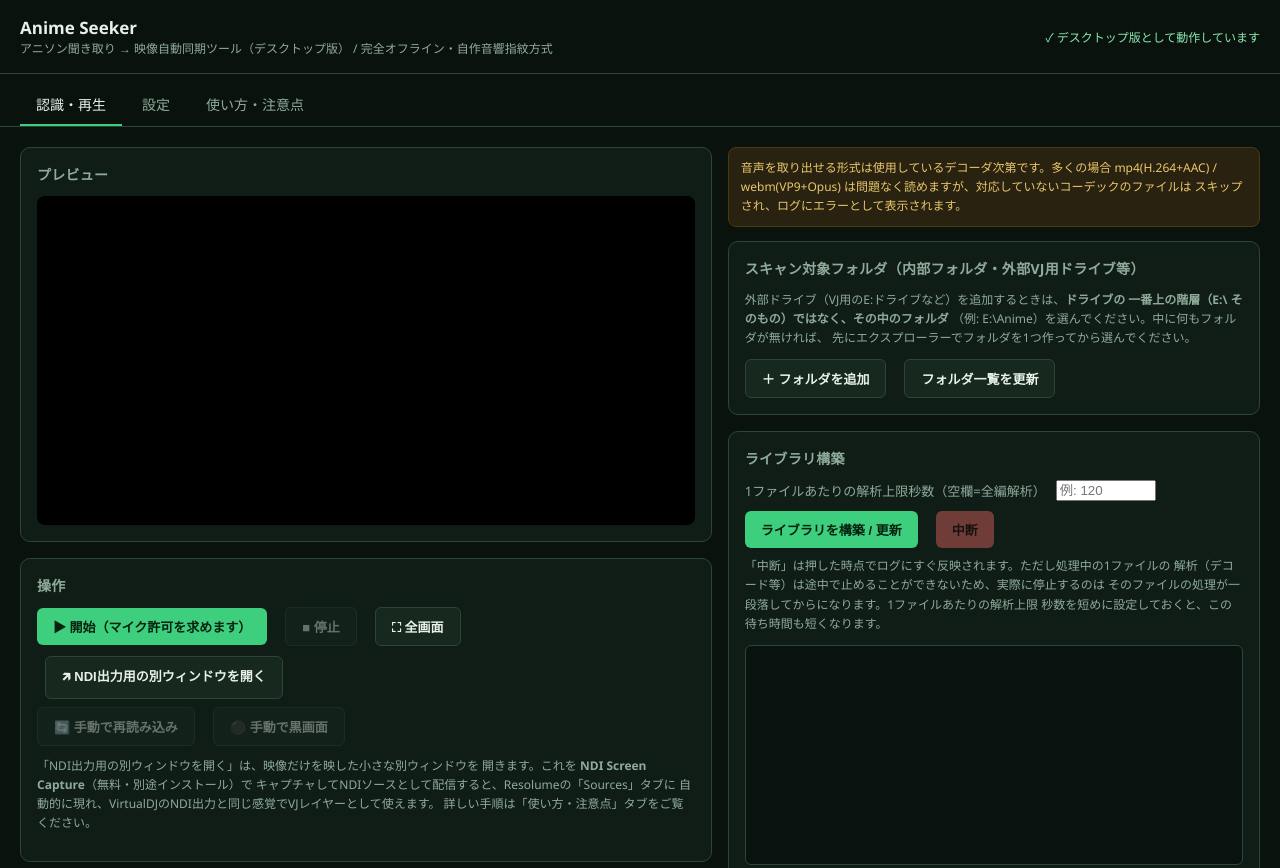
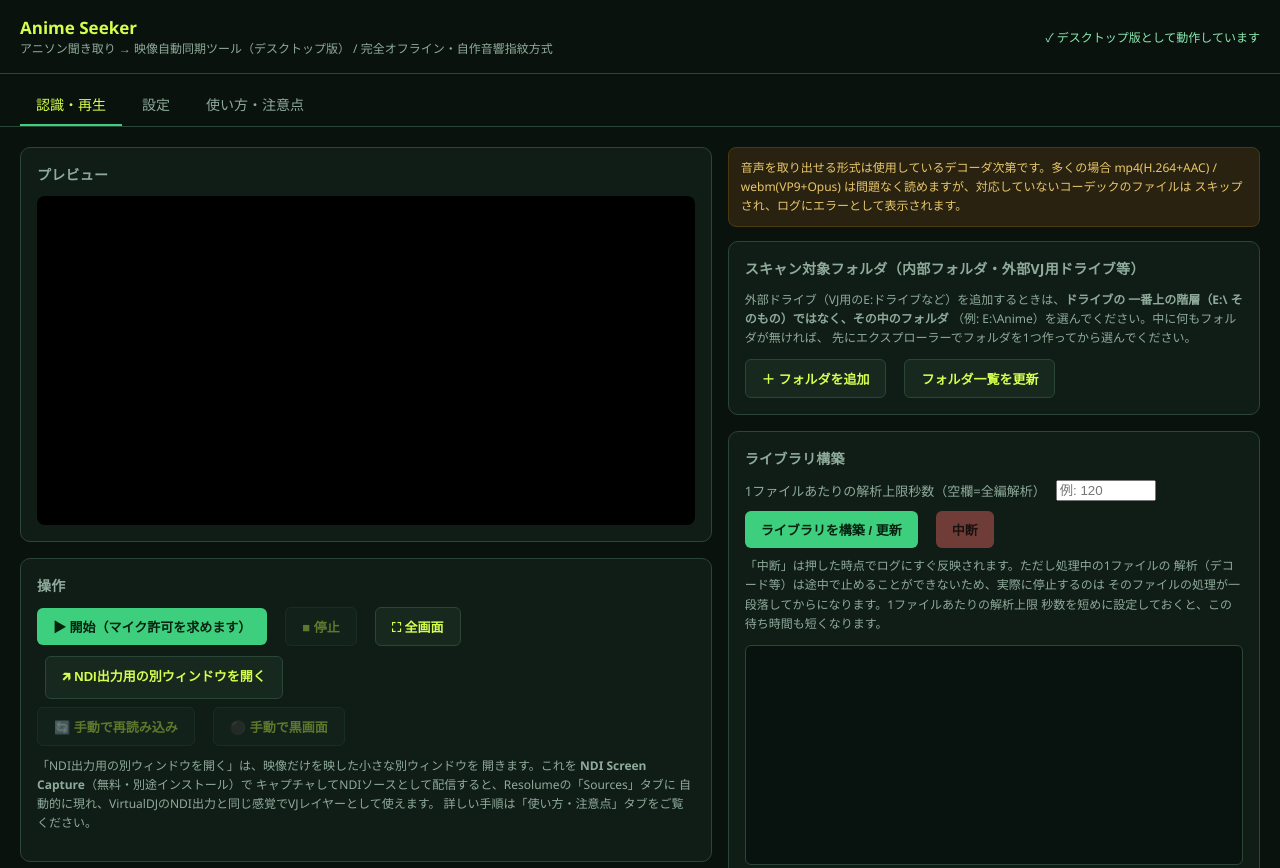
Before and after one commit to stasis255-commits/Anime-seeker, an Electron app: page electron-app/renderer/index.html in a window 1280 px wide. Shown: the top 868 px of the page. Drawn offline with Linux system fonts and the light colour scheme; no server answers.

Commit message:
Add files via upload

```diff
--- a/electron-app/renderer/index.html
+++ b/electron-app/renderer/index.html
@@ -10,7 +10,7 @@
     --panel: #101d16;
     --panel-2: #17281f;
     --border: #2b4636;
-    --text: #e6f1ea;
+    --text: #d4ff4d;
     --text-dim: #8fab9b;
     --accent: #3ecf7e;
     --accent-2: #8be9b0;
```
